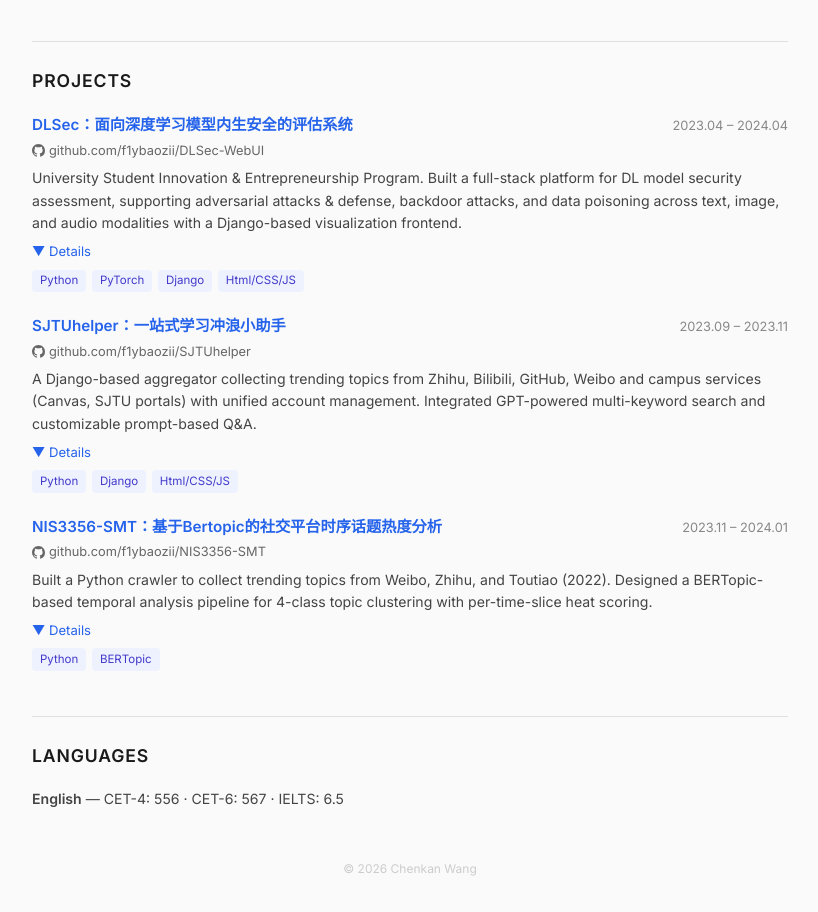
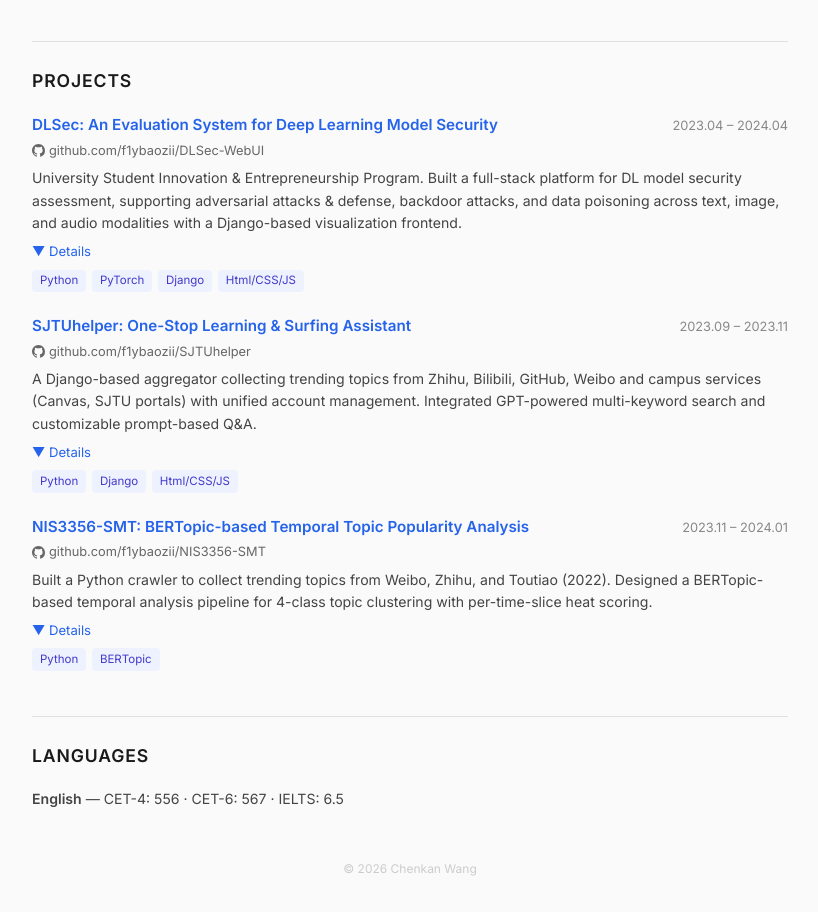
Before and after one commit to f1ybaozii/f1ybaozii.github.io, a plain HTML site: page index.html in a window 1280 px wide. Shown: the part 1533-2445 px from the top of the page, without its empty margins (230-1048 px from the left). Drawn offline with Linux system fonts and the light colour scheme.

Commit message:
fix(en): translate project titles to English

```diff
--- a/index.html
+++ b/index.html
@@ -420,7 +420,7 @@
 
     <div class="project-item">
         <div class="project-header">
-            <span class="project-name"><a href="https://github.com/f1ybaozii/DLSec-WebUI">DLSec：面向深度学习模型内生安全的评估系统</a></span>
+            <span class="project-name"><a href="https://github.com/f1ybaozii/DLSec-WebUI">DLSec: An Evaluation System for Deep Learning Model Security</a></span>
             <span class="project-date">2023.04 – 2024.04</span>
         </div>
         <div class="project-repo">
@@ -460,7 +460,7 @@
 
     <div class="project-item">
         <div class="project-header">
-            <span class="project-name"><a href="https://github.com/f1ybaozii/SJTUhelper">SJTUhelper：一站式学习冲浪小助手</a></span>
+            <span class="project-name"><a href="https://github.com/f1ybaozii/SJTUhelper">SJTUhelper: One-Stop Learning &amp; Surfing Assistant</a></span>
             <span class="project-date">2023.09 – 2023.11</span>
         </div>
         <div class="project-repo">
@@ -497,7 +497,7 @@
 
     <div class="project-item">
         <div class="project-header">
-            <span class="project-name"><a href="https://github.com/f1ybaozii/NIS3356-SMT">NIS3356-SMT：基于Bertopic的社交平台时序话题热度分析</a></span>
+            <span class="project-name"><a href="https://github.com/f1ybaozii/NIS3356-SMT">NIS3356-SMT: BERTopic-based Temporal Topic Popularity Analysis</a></span>
             <span class="project-date">2023.11 – 2024.01</span>
         </div>
         <div class="project-repo">
```
